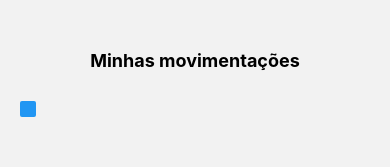
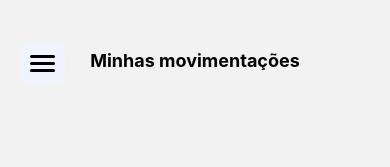
Before and after one commit to LuisHMP0/Finan-asUniesp, a React Native app: screen /Home in a window 390 px wide. Shown: the top 167 px of the page. Built offline with nearby package versions, Linux system fonts and the light colour scheme.

Commit message:
style: alinhando pontos do menu hamburguer

```diff
--- a/package.json
+++ b/package.json
@@ -24,7 +24,8 @@
     "react-native-safe-area-context": "5.4.0",
     "react-native-screens": "~4.10.0",
     "react-native-web": "^0.20.0",
-    "styled-components": "^6.1.18"
+    "styled-components": "^6.1.18",
+    "@expo/vector-icons": "^14.1.0"
   },
   "devDependencies": {
     "@babel/core": "^7.27.1"
--- a/src/pages/Home/index.js
+++ b/src/pages/Home/index.js
@@ -1,6 +1,6 @@
 import React, { useState } from 'react';
-import { View, Text, Button } from 'react-native';
-import Menu from '../Menu'; // Importa o Menu
+import { View, Text, Pressable } from 'react-native';
+import Menu from '../Menu';
 import styles from './style';
 
 const Home = () => {
@@ -8,9 +8,14 @@ const Home = () => {
 
   return (
     <View style={styles.container}>
+      {/* Botão hambúrguer */}
+      <Pressable style={styles.menuButtonContainer} onPress={() => setMostrarMenu(true)}>
+        <View style={styles.bar} />
+        <View style={styles.bar} />
+        <View style={styles.bar} />
+      </Pressable>
+
       <Text style={styles.welcome}>Minhas movimentações</Text>
-
-      <Button style={styles.menuButton} title="" onPress={() => setMostrarMenu(true)} />
 
       {mostrarMenu && <Menu onClose={() => setMostrarMenu(false)} />}
     </View>
--- a/src/pages/Home/style.js
+++ b/src/pages/Home/style.js
@@ -14,9 +14,20 @@ export default StyleSheet.create({
     alignSelf: 'center',
     marginBottom: 30,
   },
-  menuButton: {
+  menuButtonContainer: {
     position: 'absolute',
-    top: 10,
-    backgroundColor: 'red',
-  }
+    top: 43,
+    left: 20,
+    padding: 10,
+    backgroundColor: '#f0f4ff',
+    borderRadius: 8,
+    zIndex: 10,
+  },
+  bar: {
+    width: 25,
+    height: 3,
+    backgroundColor: '#000',
+    marginVertical: 2,
+    borderRadius: 2,
+  },
 });
--- a/src/pages/Menu/style.js
+++ b/src/pages/Menu/style.js
@@ -11,7 +11,7 @@ export default StyleSheet.create({
     zIndex: 10,
   },
     menuBox: {
-      width: '30%',
+      width: '50%',
       height: '100%',
       backgroundColor: 'white',
       padding: 20,
```
Also changed, not shown: 1 other file (tests, documents, lock files or other folders).
